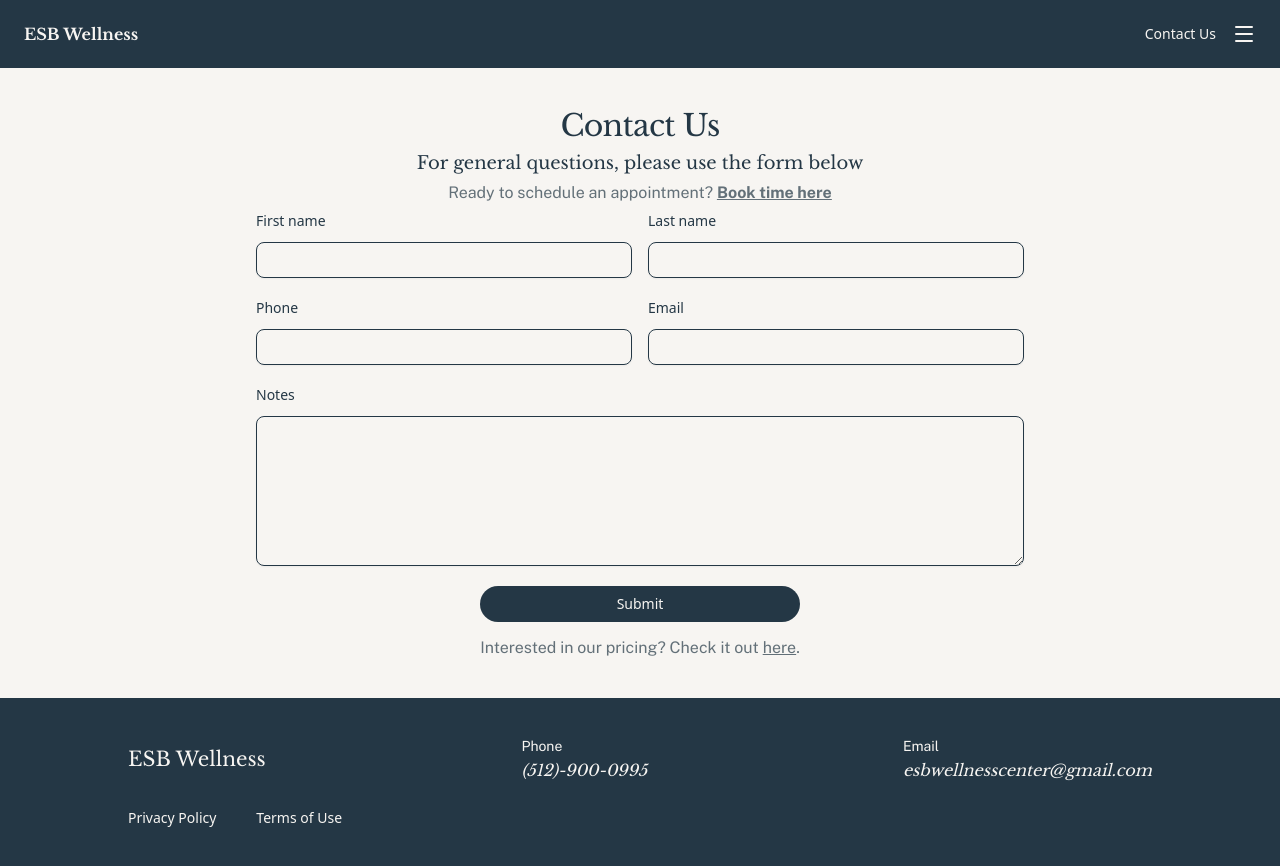
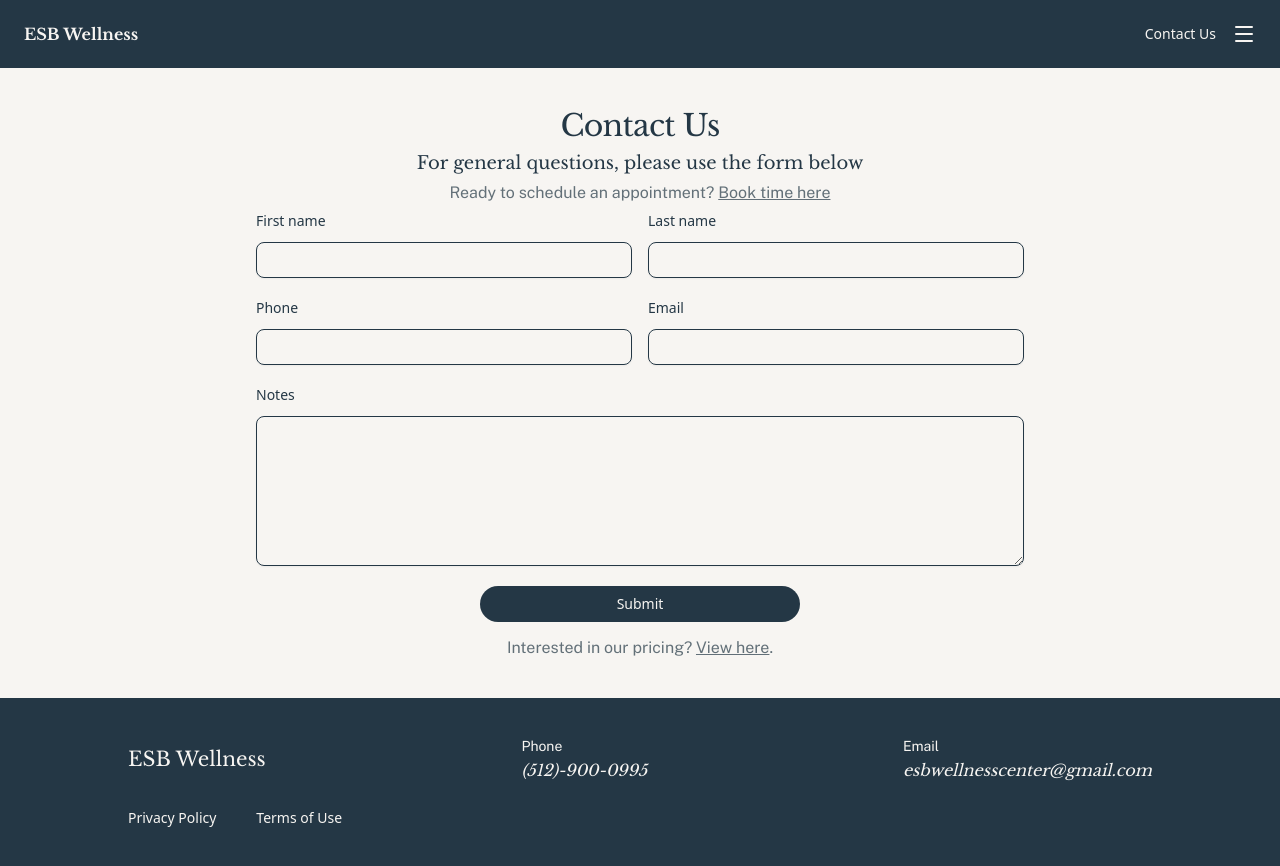
Before and after one commit to emma-saia-bush/esbwellness, a Next.js app: page /contact in a window 1280 px wide. Shown: the top 866 px of the page. Built offline with nearby package versions, Linux system fonts and the light colour scheme.

Commit message:
Update page.tsx

```diff
--- a/app/contact/page.tsx
+++ b/app/contact/page.tsx
@@ -15,18 +15,15 @@ export default function Contact() {
           </Text>
           <Text className="text-center p-0 text-foreground/70">
             Ready to schedule an appointment?{" "}
-            <Link
-              href="/schedule"
-              className="underline font-semibold hover:opacity-80"
-            >
+            <Link href="/schedule" className="underline">
               Book time here
             </Link>
           </Text>
           <ContactForm />
           <Text className="text-foreground/70">
-            {`Interested in our pricing? Check it out `}
+            {`Interested in our pricing? `}
             <Link href="/#pricing" className="underline">
-              here
+              View here
             </Link>
             .
           </Text>
```
